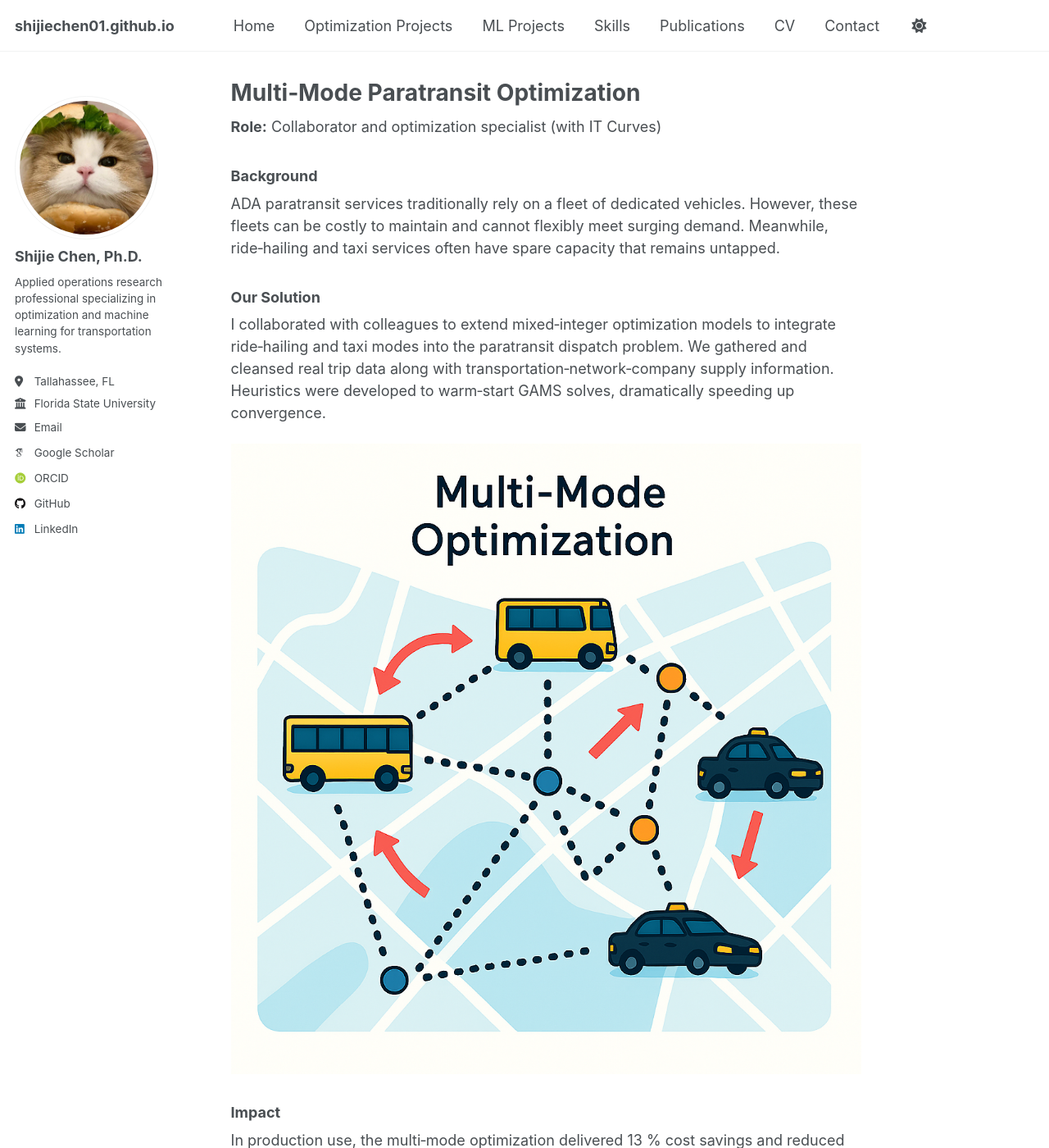
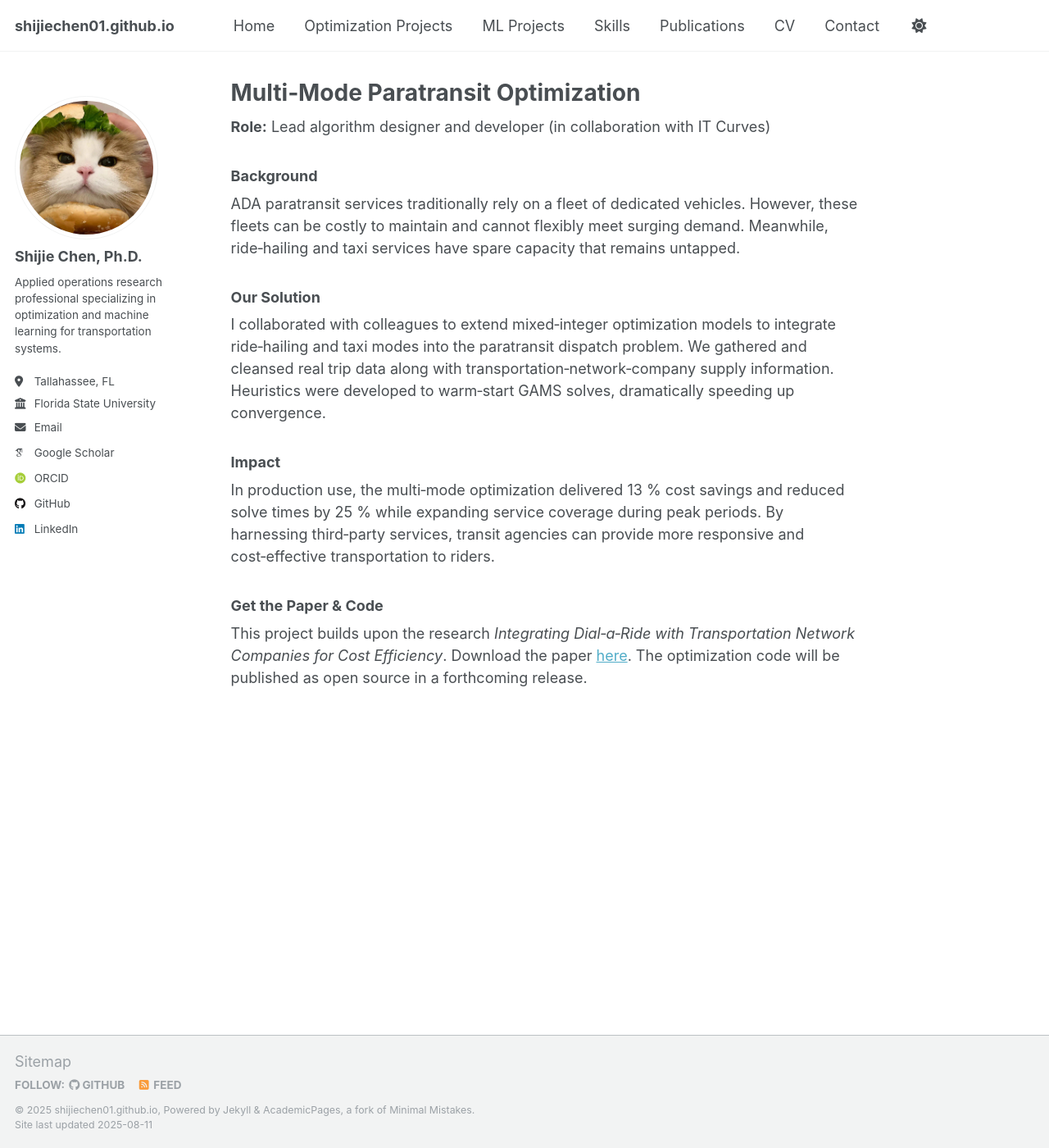
Before and after one commit to ShijieChen01/shijiechen01.github.io, a Jekyll site: the page built from _pages/multi-mode-optimization.md, in a window 1280 px wide and 1400 px high. Shown: the whole window at 82% size. Built offline with Jekyll 4.4.1, drawn with Linux system fonts in a browser that asks for light colours; some web fonts are replaced; a script that is not in the unit is left out; some of the changed text lies outside the part shown.

Commit message:
Add files via upload

```diff
--- a/_pages/multi-mode-optimization.md
+++ b/_pages/multi-mode-optimization.md
@@ -5,22 +5,21 @@ permalink: /projects/multi-mode-optimization/
 author_profile: true
 ---
 
-**Role:** Collaborator and optimization specialist (with IT Curves)
+
+**Role:** Lead algorithm designer and developer (in collaboration with IT Curves)
 
 ### Background
 
-ADA paratransit services traditionally rely on a fleet of dedicated vehicles. However, these fleets can be costly to maintain and cannot flexibly meet surging demand. Meanwhile, ride‑hailing and taxi services often have spare capacity that remains untapped.
+ADA paratransit services traditionally rely on a fleet of dedicated vehicles.  However, these fleets can be costly to maintain and cannot flexibly meet surging demand.  Meanwhile, ride‑hailing and taxi services have spare capacity that remains untapped.
 
 ### Our Solution
 
-I collaborated with colleagues to extend mixed‑integer optimization models to integrate ride‑hailing and taxi modes into the paratransit dispatch problem. We gathered and cleansed real trip data along with transportation‑network‑company supply information. Heuristics were developed to warm‑start GAMS solves, dramatically speeding up convergence.
-
-![Multi‑mode optimization illustration](/assets/img/project-multi-mode.png)
+I collaborated with colleagues to extend mixed‑integer optimization models to integrate ride‑hailing and taxi modes into the paratransit dispatch problem.  We gathered and cleansed real trip data along with transportation‑network‑company supply information.  Heuristics were developed to warm‑start GAMS solves, dramatically speeding up convergence.
 
 ### Impact
 
-In production use, the multi‑mode optimization delivered 13 % cost savings and reduced solve times by 25 % while expanding service coverage during peak periods. By harnessing third‑party services, transit agencies can provide more responsive and cost‑effective transportation to riders.
+In production use, the multi‑mode optimization delivered 13 % cost savings and reduced solve times by 25 % while expanding service coverage during peak periods.  By harnessing third‑party services, transit agencies can provide more responsive and cost‑effective transportation to riders.
 
-### Skills Used
+### Get the Paper & Code
 
-Python, MATLAB, GAMS, heuristic design.
+This project builds upon the research *Integrating Dial‑a‑Ride with Transportation Network Companies for Cost Efficiency*.  Download the paper [here]({{ site.baseurl }}/files/integrating-dial-a-ride.pdf).  The optimization code will be published as open source in a forthcoming release.
```
Also changed, not shown: _pages/collaborative-routing.md (+9 -6 lines), _pages/efficient-scheduling.md (+10 -7 lines), _pages/schedule-negotiation.md (+12 -7 lines).
